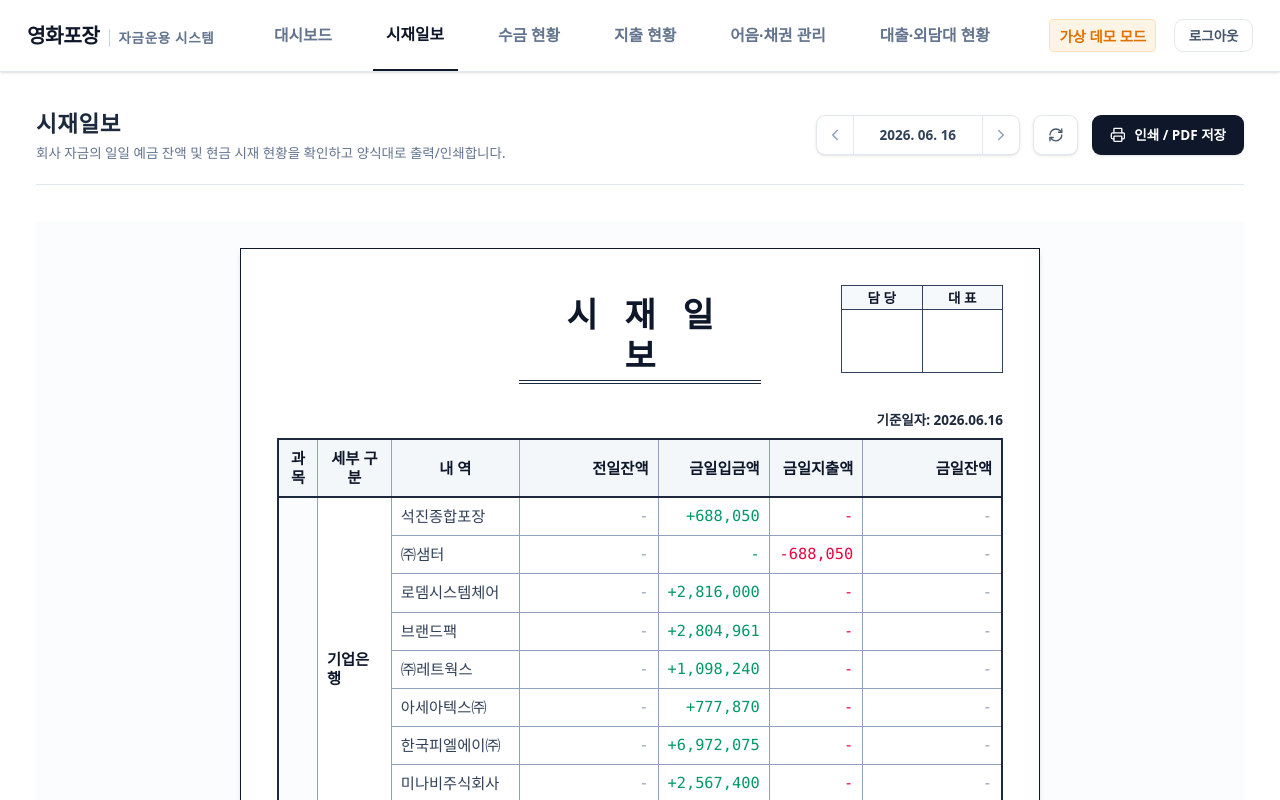
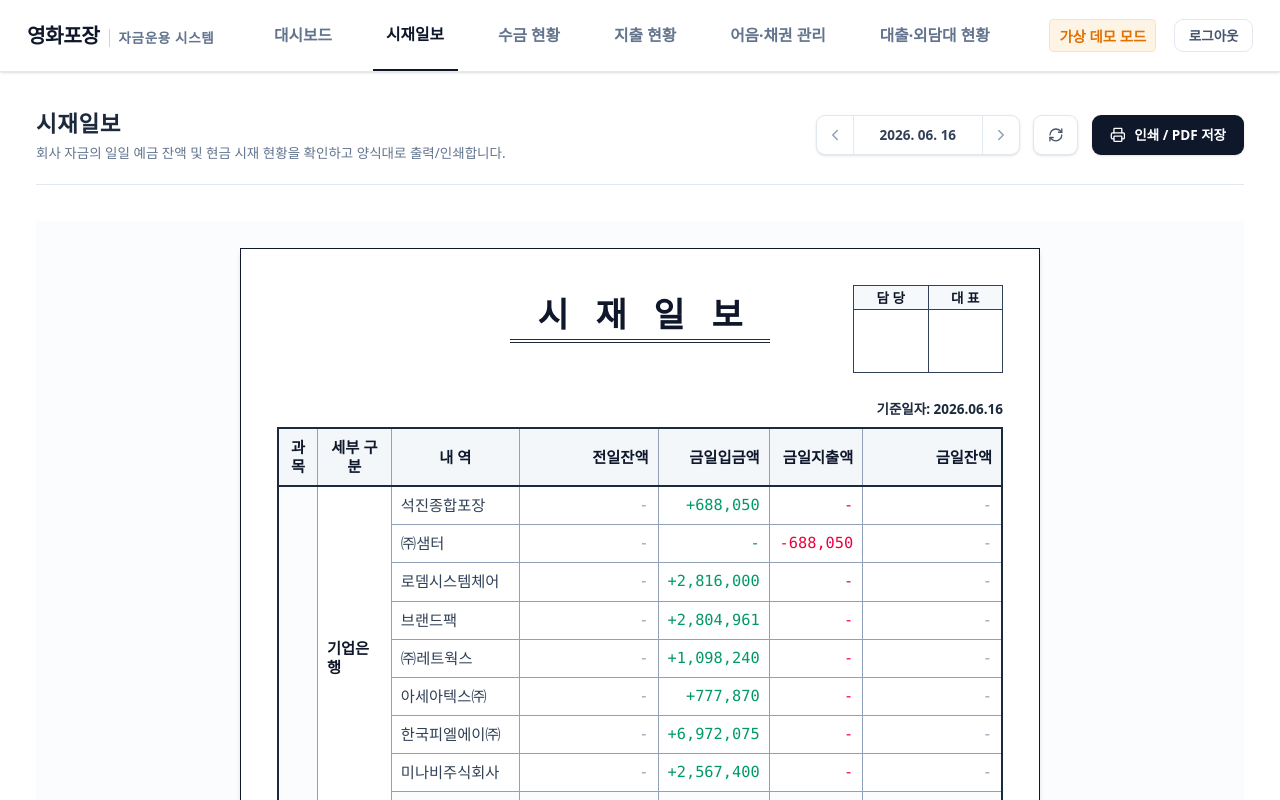
Before and after one commit to risa15/younghwa-finance, a Next.js app: page /daily-report in a window 1280 px wide. Shown: the top 800 px of the page. Built offline with nearby package versions, Linux system fonts and the light colour scheme.

Commit message:
fix: 시재일보 제목 영역 너비 조정 및 whitespace-nowrap 처리로 인쇄 시 줄바꿈 방지

```diff
--- a/app/daily-report/page.tsx
+++ b/app/daily-report/page.tsx
@@ -247,17 +247,17 @@ export default function DailyReportPage() {
 
             {/* Header Box (Title and Signoff) */}
             <div className="relative flex justify-between items-start mb-6">
-              <div className="w-1/3"></div>
+              <div className="w-[150px] flex-shrink-0"></div>
 
               {/* Title */}
-              <div className="w-1/3 flex flex-col items-center justify-center pt-2">
-                <h1 className="text-3xl font-bold tracking-[0.8em] text-center border-b-4 border-double border-slate-800 pb-1 pl-[0.8em]">
+              <div className="flex-1 flex flex-col items-center justify-center pt-2">
+                <h1 className="text-2xl sm:text-3xl font-bold tracking-[0.8em] text-center border-b-4 border-double border-slate-800 pb-1 pl-[0.8em] whitespace-nowrap">
                   시재일보
                 </h1>
               </div>
 
               {/* Approval Box */}
-              <div className="w-1/3 flex justify-end">
+              <div className="w-[150px] flex-shrink-0 flex justify-end">
                 <table className="border-collapse border border-slate-700 text-center text-xs font-sans w-36">
                   <tbody>
                     <tr>
```
